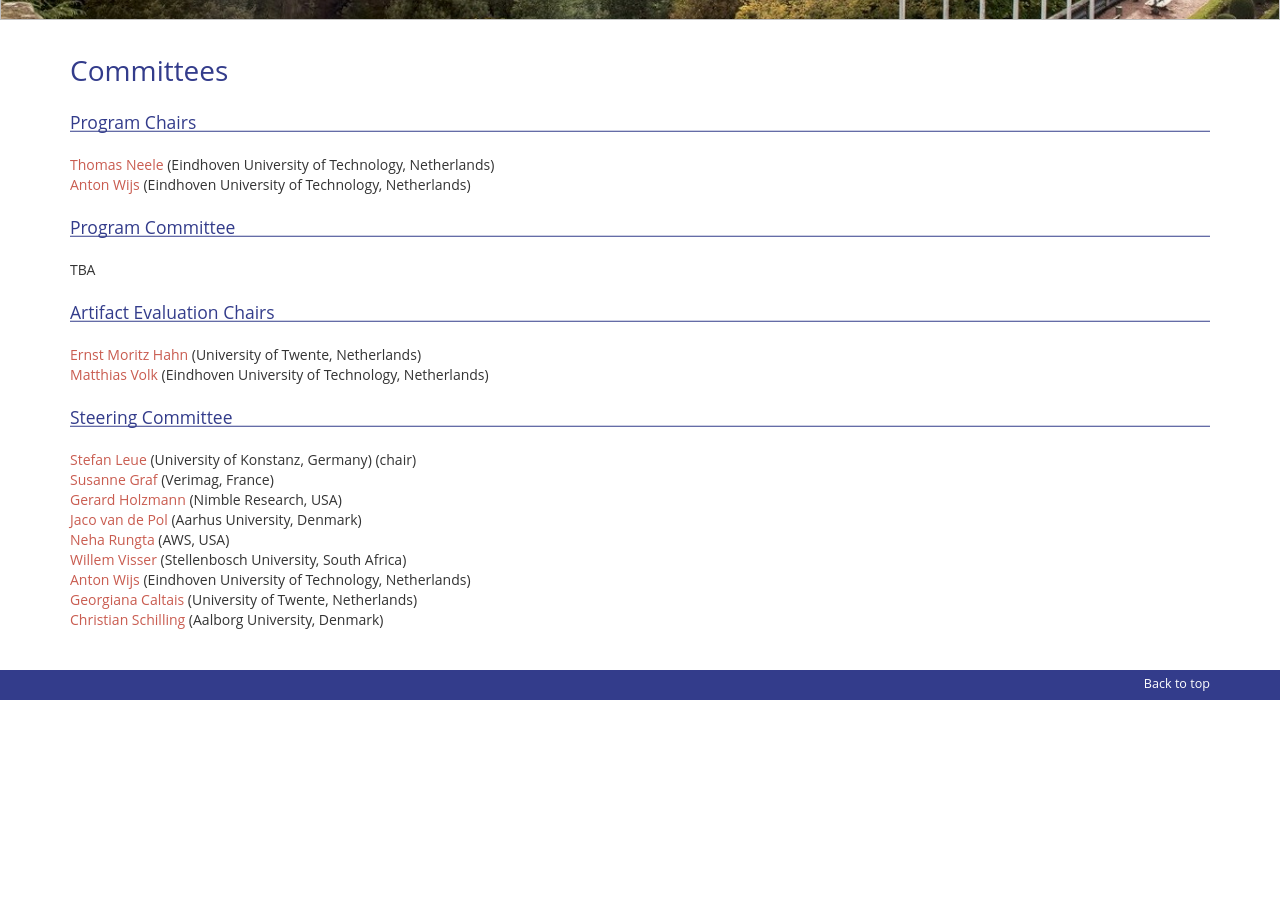
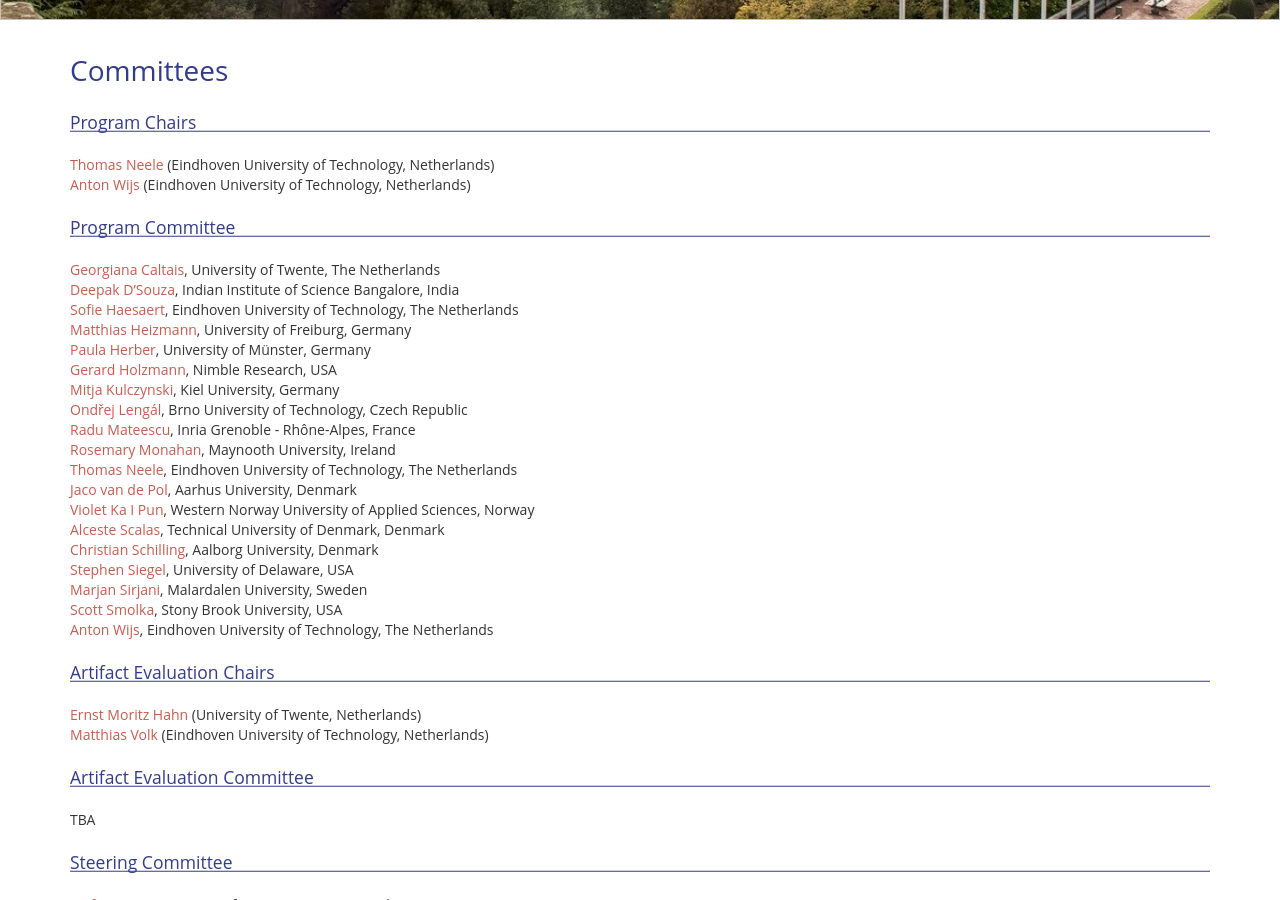
Before and after one commit to SPIN-web/SPIN2024, a Jekyll site: the page built from _pages/committees.md, in a window 1280 px wide and 900 px high, scrolled down 410 px. Built offline with Jekyll 4.4.1, drawn with Linux system fonts in a browser that asks for light colours; nearby versions of some CDN libraries; our own code applies the rules of GitHub Pages for plain Markdown files; before the commit the page ends 1110 px from its top, so only the background shows below that.

Commit message:
Add PC members

```diff
--- a/_pages/committees.md
+++ b/_pages/committees.md
@@ -14,12 +14,34 @@ order: 1
 
 ## Program Committee
 
-TBA
+[Georgiana Caltais](https://gcaltais2.wixsite.com/georgiana-caltais), University of Twente, The Netherlands
+[Deepak D'Souza](https://www.csa.iisc.ac.in/~deepakd/), Indian Institute of Science Bangalore, India
+[Sofie Haesaert](https://www.sofiehaesaert.com/), Eindhoven University of Technology, The Netherlands
+[Matthias Heizmann](https://swt.informatik.uni-freiburg.de/staff/heizmann), University of Freiburg, Germany
+[Paula Herber](https://www.uni-muenster.de/EmbSys/team/herber/index.shtml), University of Münster, Germany
+[Gerard Holzmann](https://spinroot.com/gerard/), Nimble Research, USA
+[Mitja Kulczynski](https://kulczyn.ski/), Kiel University, Germany
+[Ondřej Lengál](https://ondrik.github.io/), Brno University of Technology, Czech Republic
+[Radu Mateescu](https://convecs.inria.fr/people/Radu.Mateescu/), Inria Grenoble - Rhône-Alpes, France
+[Rosemary Monahan](http://rosemarymonahan.com/), Maynooth University, Ireland
+[Thomas Neele](https://tneele.com/), Eindhoven University of Technology, The Netherlands
+[Jaco van de Pol](https://www.cs.au.dk/~jaco/), Aarhus University, Denmark
+[Violet Ka I Pun](https://violet.foldr.org/), Western Norway University of Applied Sciences, Norway
+[Alceste Scalas](https://www.imm.dtu.dk/~alcsc/), Technical University of Denmark, Denmark
+[Christian Schilling](https://www.christianschilling.net), Aalborg University, Denmark
+[Stephen Siegel](https://blog.stephensiegel.org/), University of Delaware, USA
+[Marjan Sirjani](https://marjansirjani.github.io/Marjan-Sirjani/), Malardalen University, Sweden
+[Scott Smolka](https://www3.cs.stonybrook.edu/~sas/), Stony Brook University, USA
+[Anton Wijs](https://www.win.tue.nl/~awijs/), Eindhoven University of Technology, The Netherlands
 
 ## Artifact Evaluation Chairs
 
 [Ernst Moritz Hahn](https://emhahn.de/) (University of Twente, Netherlands)
 [Matthias Volk](https://volkm.github.io/) (Eindhoven University of Technology, Netherlands)
+
+## Artifact Evaluation Committee
+
+TBA
 
 ## Steering Committee
 
```
